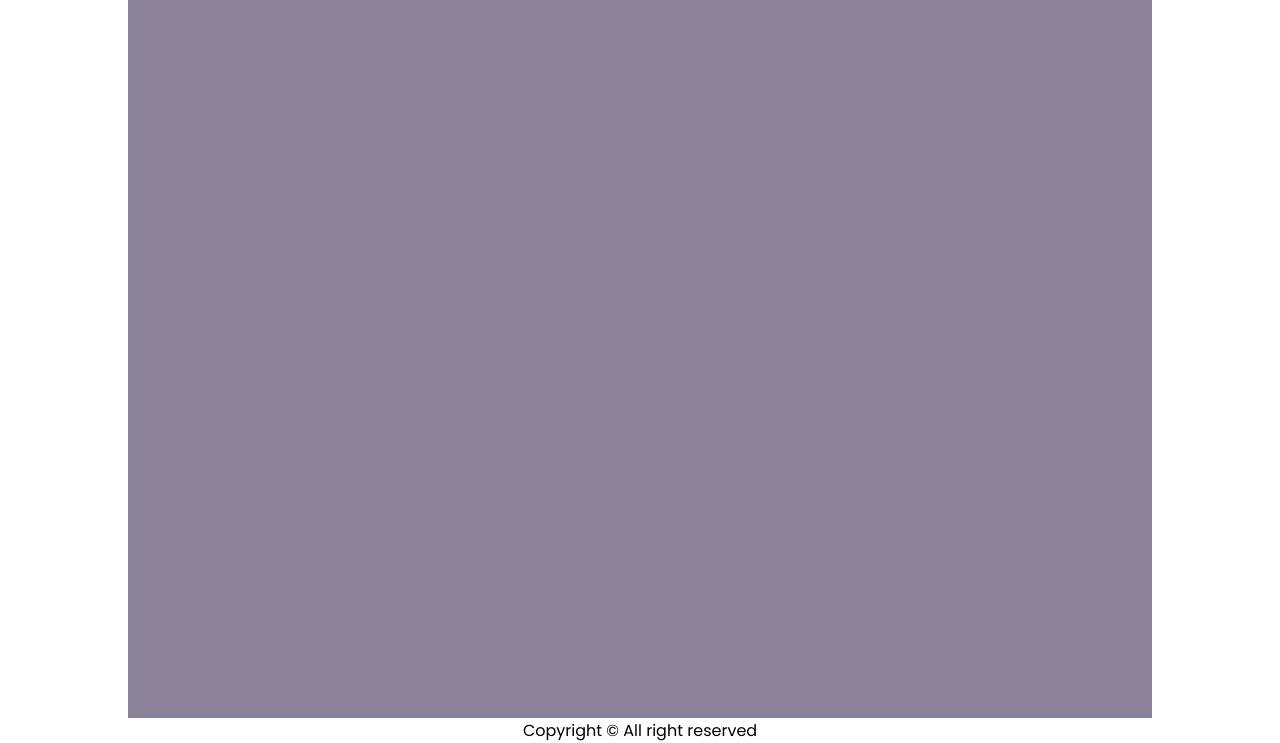
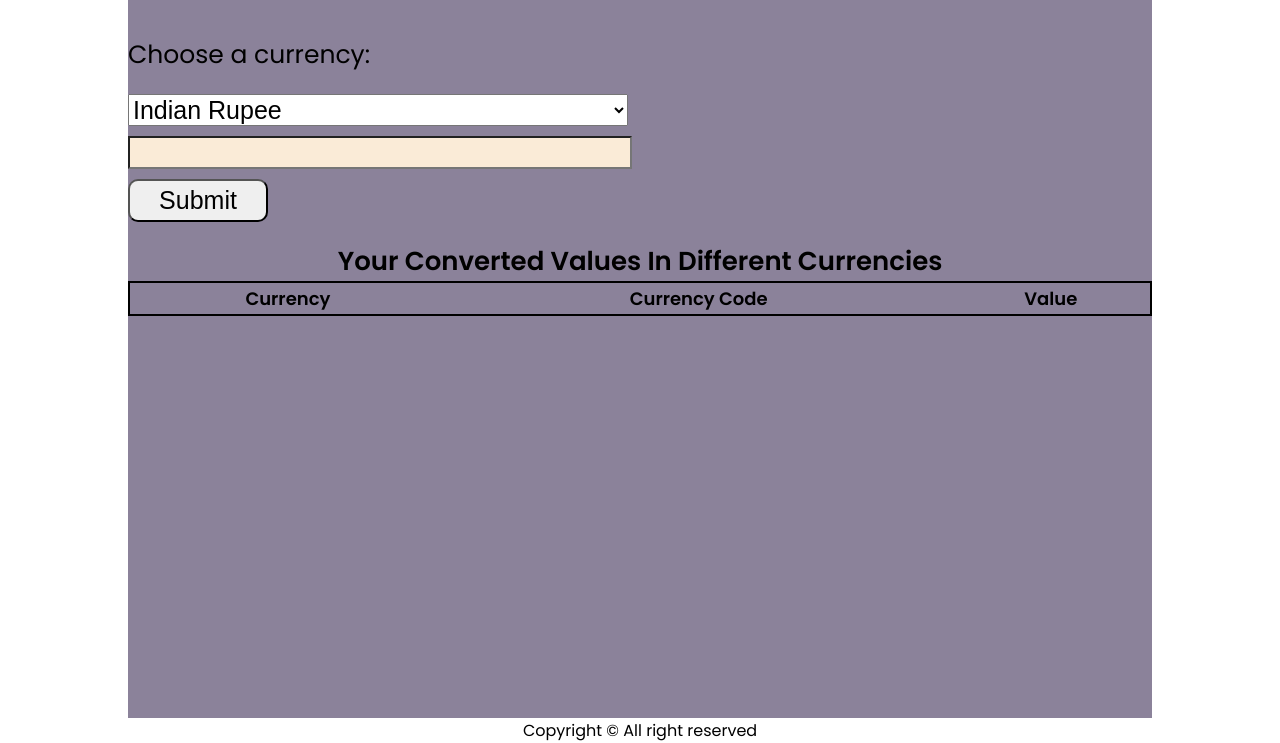
Before and after one commit to AkiMathur/currency-converter-app, a plain HTML site: page index.html in a window 1280 px wide. Shown: the part 155-898 px from the top of the page. Drawn offline with Linux system fonts and the light colour scheme.

Commit message:
second commit

```diff
--- a/index.html
+++ b/index.html
@@ -1,17 +1,20 @@
 <!DOCTYPE html>
 <html lang="en">
+
 <head>
     <meta charset="UTF-8">
     <meta name="viewport" content="width=device-width, initial-scale=1.0">
     <title>Currency Converter - Convert Your Money</title>
     <!-- <link rel="stylesheet" href="style.css"> -->
     <style>
-       @import url('https://fonts.googleapis.com/css2?family=Noto+Sans:wght@1,300&family=Poppins:wght@400;600&display=swap');
-        *{
+        @import url('https://fonts.googleapis.com/css2?family=Noto+Sans:wght@1,300&family=Poppins:wght@400;600&display=swap');
+
+        * {
             margin: 0;
             padding: 0;
         }
-        nav{
+
+        nav {
             font-family: "Noto Sans", sans-serif;
             font-weight: 900;
             font-style: normal;
@@ -21,35 +24,37 @@
             padding: 23px;
         }
 
-        nav li a{
+        nav li a {
             text-decoration: none;
             color: rgb(26, 5, 61);
             transition: all;
             transition-duration: 500ms;
         }
 
-        nav li a:hover{
+        nav li a:hover {
             text-decoration: none;
             color: rgb(129, 36, 222);
 
         }
 
-        div.logo{
+        div.logo {
             display: flex;
             justify-content: center;
             align-items: center;
             margin: 0 23px;
         }
 
-        nav ul li{
+        nav ul li {
             list-style-type: none;
             margin: 0 23px;
 
         }
-        nav ul{
+
+        nav ul {
             display: flex;
         }
-        .container{
+
+        .container {
             min-height: 100vh;
             font-family: "Poppins", sans-serif;
             background-color: rgb(139, 130, 154);
@@ -57,21 +62,64 @@
             margin: auto;
         }
 
-        .container h1{
+        .container h1 {
             text-align: center;
+            padding-top: 20px;
         }
 
-        .container form input[type="number"]{
-            background-color: antiquewhite;
+        .container form {
+            display: flex;
+            flex-direction: column;
+
         }
 
-        footer{
+        .container form label {
+            font-size: 25px;
+            margin-top: 50px;
+            margin-bottom: 20px;
+        }
+
+        .container form select {
+            font-size: 25px;
+            width: 500px;
+        }
+
+        .container form input[type="number"] {
+            background-color: antiquewhite;
+            font-size: 25px;
+            margin: 10px 0;
+            width: 500px;
+
+        }
+
+        .output{
+            /* display: none; */
+        }
+
+        .output table {
+            width: 80vw;
+            text-align: center;
+            border: 2px solid black;
+            font-size: 18px;
+        }
+
+        .btn {
+            font-size: 25px;
+            width: 140px;
+            padding: 5px 7px;
+            border-radius: 10px;
+            cursor: pointer;
+
+        }
+
+        footer {
             font-family: "Poppins", sans-serif;
             text-align: center;
 
         }
     </style>
 </head>
+
 <body>
     <nav>
         <div class="logo">MyCurrencyConverter</div>
@@ -85,14 +133,30 @@
     <div class="container">
         <h1>Choose a currency to convert.</h1>
         <form action="/main.js" method="get">
+            <label>Choose a currency: </label>
             <select name="Currency">
                 <option value="INR">Indian Rupee</option>
                 <option value="USD">US Dollar</option>
                 <option value="EUR">Euro</option>
             </select>
             <input type="number" name="quantity" min="1" max="10">
-            <input type="submit" value="Submit" />
+            <button class="btn" type="submit">Submit</button>
         </form>
+        <div class="output">
+            <h1 style="font-size: 26px;">Your Converted Values In Different Currencies</h1>
+            <table>
+                <thead>
+                    <tr>
+                        <th>Currency</th>
+                        <th>Currency Code</th>
+                        <th>Value</th>
+                    </tr>
+                </thead>
+                <tbody>
+
+                </tbody>
+            </table>
+        </div>
     </div>
     <footer>
         Copyright &copy; All right reserved
@@ -102,4 +166,5 @@
     </script>
     <script src="main.js"></script>
 </body>
+
 </html>
--- a/main.js
+++ b/main.js
@@ -1,2 +1,26 @@
 console.log("Main.js working")
-url = "https://api.currencyapi.com/v3/latest?apikey=cur_live_odavVxTT5trYQ54cllrUUsPTnc0NHLFsEQacqW0e"
+const populate = async(value, currency) => {
+    url = "https://api.currencyapi.com/v3/latest?apikey=cur_live_odavVxTT5trYQ54cllrUUsPTnc0NHLFsEQacqW0e&base_currency=" + currency
+    let response = await fetch(url)
+    let rJson = await response.json()
+    console.log(rJson)
+    for(let key in Object.keys(rJson["data"])){
+        key,rJson["data"][key]["code"],rJson["data"][key]["value"]
+    }
+    const tableBody = document.querySelector("tbody")
+    tableBody.innerHTML = `
+    <tr>
+    <td>Data1</td>
+    <td>Data2</td>
+    <td>Data3</td>
+    </tr>
+    `
+}
+const btn = document.querySelector('.btn')
+btn.addEventListener("click", (e) => {
+    e.preventDefault()
+    console.log("button is clicked")
+    const value = parseInt(document.querySelector("input[name='quantity']").value);
+    const currency = document.querySelector("select[name='Currency']").value
+    populate(value, currency)
+})
```
